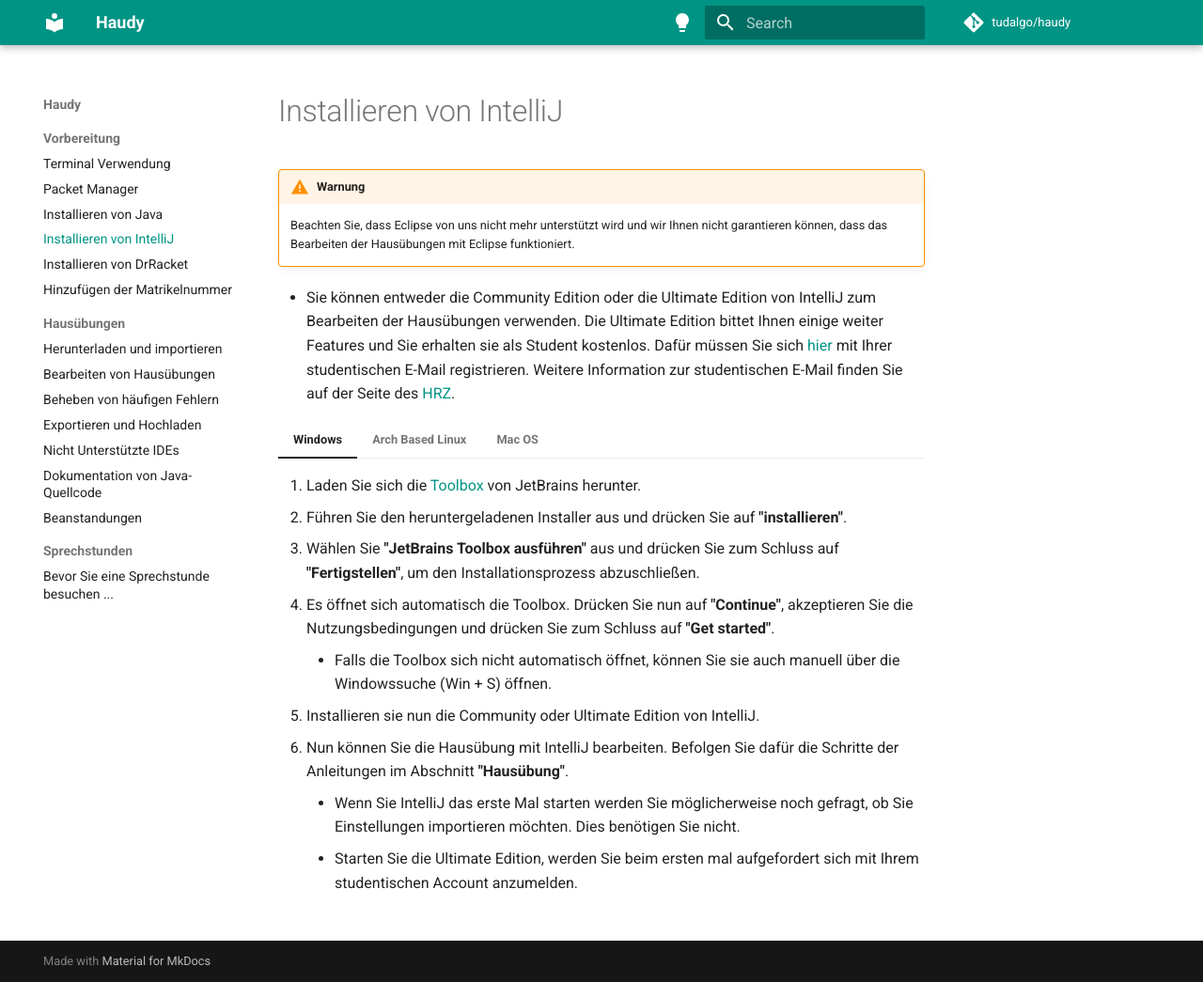
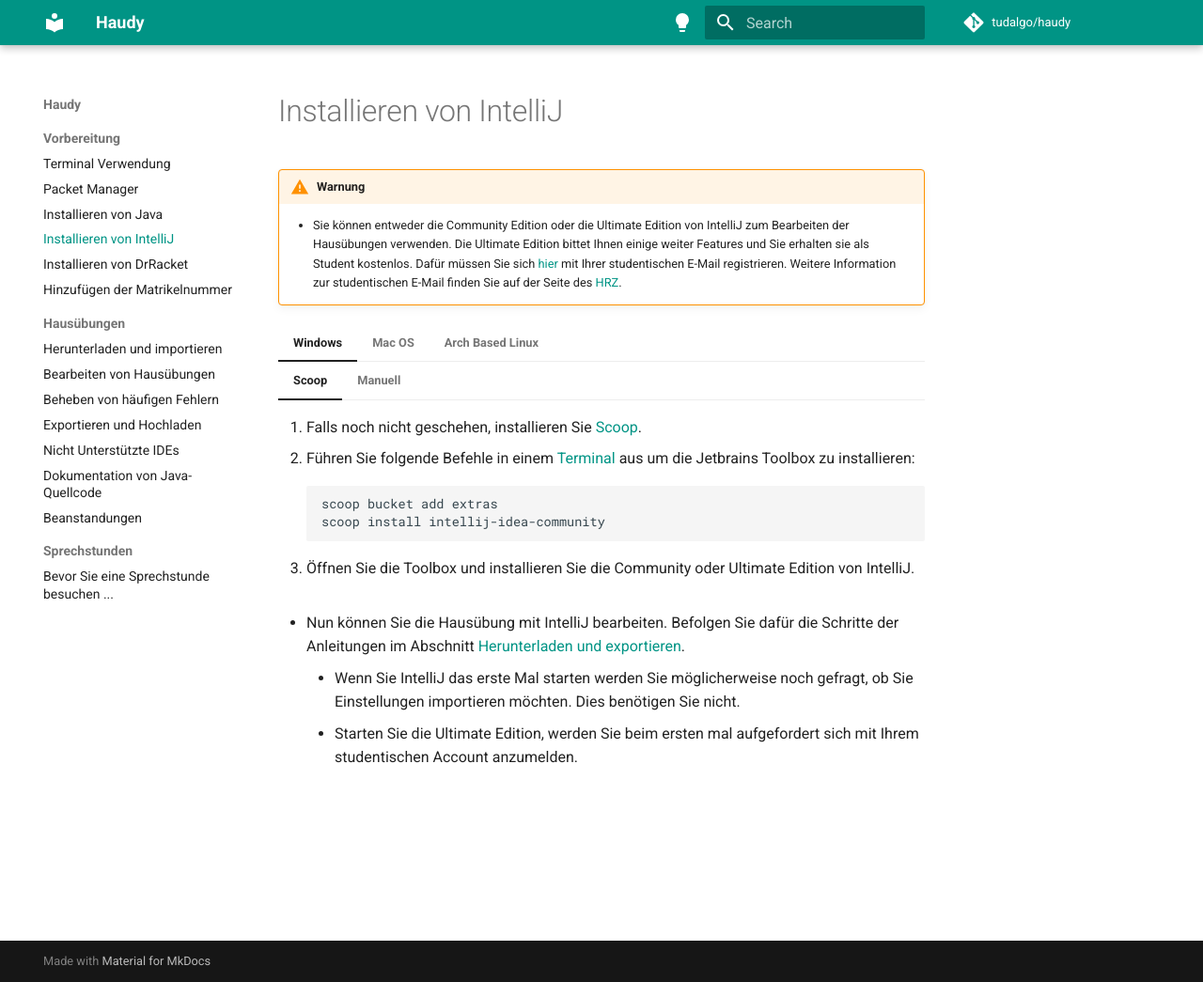
Before and after one commit to tudagrade/wiki, an MkDocs documentation site: the page built from docs/preparation/installation-intellij.md, in a window 1280 px wide and 1045 px high. Shown: the whole window at 94% size. Built offline with MkDocs 1.6.1 and Material for MkDocs 9.7.7, drawn with Linux system fonts in a browser that asks for light colours; comment, search, counter and statistics services are not loaded.

Commit message:
update IntelliJ installation

````diff
--- a/docs/preparation/installation-intellij.md
+++ b/docs/preparation/installation-intellij.md
@@ -1,22 +1,46 @@
 # Installieren von IntelliJ
 
 !!! warning "Warnung"
-     Beachten Sie, dass Eclipse von uns nicht mehr unterstützt wird und wir Ihnen nicht garantieren können, dass das Bearbeiten der Hausübungen mit Eclipse funktioniert.
-* Sie können entweder die Community Edition oder die Ultimate Edition von IntelliJ zum Bearbeiten der Hausübungen verwenden.
+    * Sie können entweder die Community Edition oder die Ultimate Edition von IntelliJ zum Bearbeiten der Hausübungen verwenden.
     Die Ultimate Edition bittet Ihnen einige weiter Features und Sie erhalten sie als Student kostenlos. Dafür müssen Sie sich [hier] mit Ihrer studentischen E-Mail registrieren.
     Weitere Information zur studentischen E-Mail finden Sie auf der Seite des [HRZ].
 
 === "Windows"
+    === "Scoop"
+
+        1. Falls noch nicht geschehen, installieren Sie [Scoop].
+        2. Führen Sie folgende Befehle in einem [Terminal] aus um die Jetbrains Toolbox zu installieren:
+            ```
+            scoop bucket add extras
+            scoop install intellij-idea-community
+            ```
+        3. Öffnen Sie die Toolbox und installieren Sie die Community oder Ultimate Edition von IntelliJ.
+
+    === "Manuell"
+        1. Laden Sie sich die [Toolbox] von JetBrains herunter.
+        2. Führen Sie den heruntergeladenen Installer aus und drücken Sie auf **"installieren"**.
+        3. Wählen Sie **"JetBrains Toolbox ausführen"** aus und drücken Sie zum Schluss auf **"Fertigstellen"**, um den Installationsprozess abzuschließen.
+        3. Es öffnet sich automatisch die Toolbox. Drücken Sie nun auf **"Continue"**, akzeptieren Sie die Nutzungsbedingungen und drücken Sie zum Schluss auf **"Get started"**.
+           * Falls die Toolbox sich nicht automatisch öffnet, können Sie sie auch manuell über die Windowssuche (Win + S) öffnen.
+        4. Installieren sie nun die Community oder Ultimate Edition von IntelliJ.
+
+=== "Mac OS"
+
+    === "Homebrew"
+
+        1. Falls noch nicht geschehen, installieren Sie [Homebrew].
+        2. Führen Sie in einem [Terminal] folgenden Befehl aus um IntelliJ zu installieren.
+            ```
+            brew install --cask jetbrains-toolbox
+            ```
+        3. Öffnen Sie die Toolbox und installieren Sie die Community oder Ultimate Edition von IntelliJ.
+
+    === "Manuell"
 
      1. Laden Sie sich die [Toolbox] von JetBrains herunter.
-     2. Führen Sie den heruntergeladenen Installer aus und drücken Sie auf **"installieren"**.
-     3. Wählen Sie **"JetBrains Toolbox ausführen"** aus und drücken Sie zum Schluss auf **"Fertigstellen"**, um den Installationsprozess abzuschließen.
-     3. Es öffnet sich automatisch die Toolbox. Drücken Sie nun auf **"Continue"**, akzeptieren Sie die Nutzungsbedingungen und drücken Sie zum Schluss auf **"Get started"**.
-        * Falls die Toolbox sich nicht automatisch öffnet, können Sie sie auch manuell über die Windowssuche (Win + S) öffnen.
+     2. Öffnen Sie die heruntergeladene .dmg Datei und verschieben Sie die Toolbox per Drag&Drop in den Applications Ordner oder auf den Desktop. Nun können Sie die .dmg Datei wieder schließen und auswerfen.
+     3. Starten Sie nun die Toolbox. Drücken Sie nun auf **"Continue"**, akzeptieren Sie die Nutzungsbedingungen und drücken Sie zum Schluss auf **"Get started"**.
      4. Installieren sie nun die Community oder Ultimate Edition von IntelliJ.
-     5. Nun können Sie die Hausübung mit IntelliJ bearbeiten. Befolgen Sie dafür die Schritte der Anleitungen im Abschnitt **"Hausübung"**.
-         * Wenn Sie IntelliJ das erste Mal starten werden Sie möglicherweise noch gefragt, ob Sie Einstellungen importieren möchten. Dies benötigen Sie nicht.
-         * Starten Sie die Ultimate Edition, werden Sie beim ersten mal aufgefordert sich mit Ihrem studentischen Account anzumelden.
 
 === "Arch Based Linux"
 
@@ -42,19 +66,10 @@
             ```
             cd intellij-idea-* && makepgk -ifs
             ```
-        3. Nun können Sie die Hausübung mit IntelliJ bearbeiten. Befolgen Sie dafür die Schritte der Anleitungen im Abschnitt **"Hausübung"**.
-            * Wenn Sie IntelliJ das erste Mal starten werden Sie möglicherweise noch gefragt, ob Sie Einstellungen importieren möchten. Dies benötigen Sie nicht.
-            * Starten Sie die Ultimate Edition, werden Sie beim ersten mal aufgefordert sich mit Ihrem studentischen Account anzumelden.
 
-=== "Mac OS"
-
-     1. Laden Sie sich die [Toolbox] von JetBrains herunter.
-     2. Öffnen Sie die heruntergeladene .dmg Datei und verschieben Sie die Toolbox per Drag&Drop in den Applications Ordner oder auf den Desktop. Nun können Sie die .dmg Datei wieder schließen und auswerfen.
-     3. Starten Sie nun die Toolbox. Drücken Sie nun auf **"Continue"**, akzeptieren Sie die Nutzungsbedingungen und drücken Sie zum Schluss auf **"Get started"**.
-     4. Installieren sie nun die Community oder Ultimate Edition von IntelliJ.
-     5. Nun können Sie die Hausübung mit IntelliJ bearbeiten. Befolgen Sie dafür die Schritte der Anleitungen im Abschnitt **"Hausübung"**.
-         * Wenn Sie IntelliJ das erste Mal starten werden Sie möglicherweise noch gefragt, ob Sie Einstellungen importieren möchten. Dies benötigen Sie nicht.
-         * Starten Sie die Ultimate Edition, werden Sie beim ersten mal aufgefordert sich mit Ihrem studentischen Account anzumelden.
+* Nun können Sie die Hausübung mit IntelliJ bearbeiten. Befolgen Sie dafür die Schritte der Anleitungen im Abschnitt [Herunterladen und exportieren].
+    * Wenn Sie IntelliJ das erste Mal starten werden Sie möglicherweise noch gefragt, ob Sie Einstellungen importieren möchten. Dies benötigen Sie nicht.
+    * Starten Sie die Ultimate Edition, werden Sie beim ersten mal aufgefordert sich mit Ihrem studentischen Account anzumelden.
 
 [hier]: https://www.jetbrains.com/de-de/community/education/#students
 [HRZ]: https://www.hrz.tu-darmstadt.de/services/it_services/linux_mail/index.de.jsp
@@ -62,3 +77,7 @@
 [AUR-Helper]: https://wiki.archlinux.org/title/AUR_helper
 [intellij-idea-ce]: https://aur.archlinux.org/packages/intellij-idea-ce
 [intellij-idea-ultimate-edition]: "https://aur.archlinux.org/packages/intellij-idea-ultimate-edition
+[Herunterladen und Exportieren]: https://wiki.tudalgo.org/exercises/download-import/
+[Terminal]: https://wiki.tudalgo.org/preparation/installation-java/
+[Homebrew]: https://wiki.tudalgo.org/preparation/packagemanager/
+[Scoop]: https://wiki.tudalgo.org/preparation/packagemanager/
````
